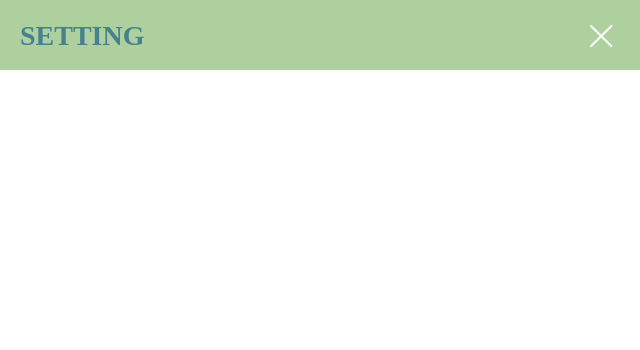
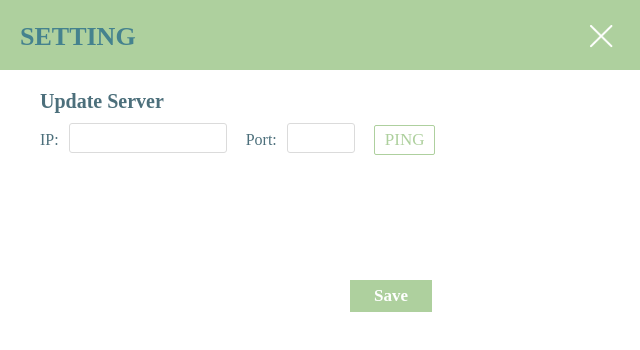
Before and after one commit to sincerefly/electron-upgrade, an Electron app: page electron-client/subpage/setting.html in a window 640 px wide. Drawn offline with Linux system fonts and the light colour scheme.

Commit message:
some update

```diff
--- a/electron-client/package.json
+++ b/electron-client/package.json
@@ -24,7 +24,7 @@
       "target": [
         "nsis"
       ],
-      "icon": "ico.ico"
+      "icon": "sun.ico"
     },
     "nsis": {
       "oneClick": false,
--- a/electron-client/subpage/setting.css
+++ b/electron-client/subpage/setting.css
@@ -2,7 +2,7 @@
 
 body {
   background-color: white;
-  -webkit-user-select: none;
+  user-select: none;
 }
 
 .header {
@@ -14,8 +14,8 @@ body {
 .title {
   position: absolute;
   left: 20px;
-  top: 20px;
-  font-size: 28px;
+  top: 22px;
+  font-size: 26px;
   font-weight:bold;
   color: #45828e;
   /* color: white */
@@ -30,3 +30,83 @@ body {
   background-image: url('../images/close.png');
   background-repeat: no-repeat;
 }
+.updateServer {
+  width: 400px;
+  margin-left: 20px;
+  padding: 20px 20px;
+}
+
+.btnsty {
+  color: white;
+  background-color: #AED09E;
+  padding:6px 24px;
+  border:0px;
+  /* border-radius: 6px; */
+  font-size:17px;
+  font-family: SimHei,"黑体";
+  outline: none;
+  display:inline-block;
+  cursor:pointer;
+  font-weight:bold;
+  -webkit-app-region: no-drag;
+}
+
+.btnsty:active {
+  background-color:#f0f0f0;
+}
+
+.btnsty2 {
+  color: #AED09E;
+  background-color: white;
+  padding:4px 10px;
+  border:1px solid #AED09E;
+  border-radius: 2px;
+  font-size:17px;
+  font-family: SimHei,"黑体";
+  outline: none;
+  display:inline-block;
+  cursor:pointer;
+  /* font-weight:bold; */
+  -webkit-app-region: no-drag;
+}
+
+.btnsty2:active {
+  background-color:#f0f0f0;
+}
+
+
+.save {
+  position: absolute;
+  top: 280px;
+  left: 350px;
+}
+
+p {
+  font-size: 20px;
+  font-weight:bold;
+  color: #4c6f7b;
+}
+span {
+  color: #4c6f7b;
+}
+.line {
+  margin-top: 10px;
+}
+
+.input {
+  font-size: 20px;
+  font-family: SimHei,"黑体";
+  padding: 3px;
+  border-radius: 3px;
+  border: 1px solid #DBDBDB;
+  margin-left: 10px;
+  outline-color: #AED09E;
+}
+.serverip {
+  width: 150px;
+  height: 22px;
+}
+.serverport {
+  width: 60px;
+  height: 22px;
+}
--- a/electron-client/subpage/setting.html
+++ b/electron-client/subpage/setting.html
@@ -11,7 +11,16 @@
       <div class="quit" onclick="window.close()"></div>
     </div>
     <div class="content">
-
+      <div class="updateServer">
+        <p>Update Server</p>
+        <div class="line">
+          <span>IP:</span><input type="text" class="input serverip">
+          <span style="margin-left: 15px;">Port:</span><input type="text" class="input serverport">
+          <button id="ping" class="btnsty2" style="margin-left: 15px;">PING</button>
+          <!-- <span>Connect Success</span> -->
+        </div>
+      </div>
+      <button id="save" class="btnsty save">Save</button>
     </div>
   </body>
   <script>
```
Also changed, not shown: electron-client/index.html (+1 -1 lines), electron-client/ico.ico (deleted), electron-client/sun.ico (added).
